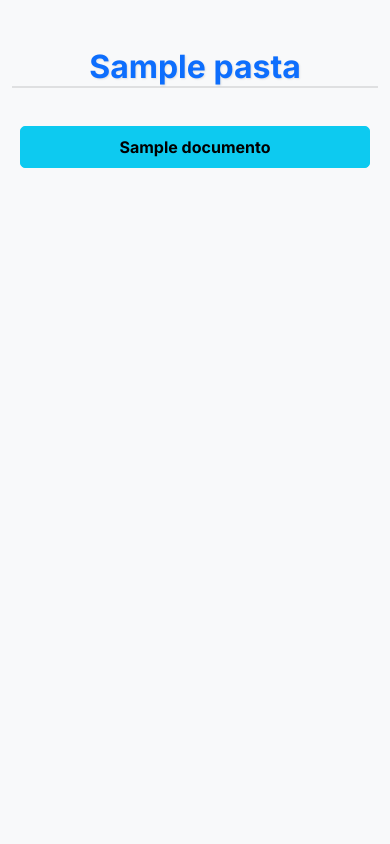
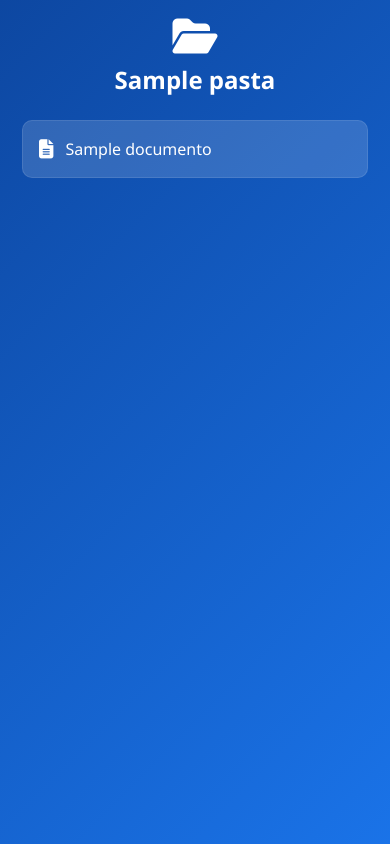
Before and after one commit to olucascdev/MyDocs, a PHP site: page /pages/visualizar_pasta.php?id=1 in a window 390 px wide. Run offline with PHP 8.4, Linux system fonts and the light colour scheme; tables that the repository leaves empty or names only in its code hold one stand-in row (values such as "Sample post"); some libraries are stand-ins or nearby versions.

Commit message:
😎Atualizado Css da visualização da pasta (mobile)

```diff
--- /dev/null
+++ b/assets/css/visualizar_pasta.css
@@ -0,0 +1,133 @@
+/* Variáveis de cor */
+:root {
+    --primary-color: #1a73e8;
+    --primary-dark: #0d47a1;
+    --primary-light: #e8f0fe;
+    --text-color: #ffffff;
+    --button-bg: rgba(255, 255, 255, 0.15);
+    --button-hover: rgba(255, 255, 255, 0.25);
+}
+
+/* Estilos base - Mobile First */
+body {
+    font-family: 'Segoe UI', Tahoma, Geneva, Verdana, sans-serif;
+    background: linear-gradient(135deg, #0d47a1 0%, #1a73e8 100%);
+    color: var(--text-color);
+    min-height: 100vh;
+    margin: 0;
+    padding: 0;
+}
+
+.container {
+    padding-top: 20px;
+    padding-bottom: 20px;
+}
+
+/* Cabeçalho da pasta */
+.pasta-header {
+    text-align: center;
+    margin-bottom: 25px;
+    padding: 0 10px;
+}
+
+.folder-icon {
+    font-size: 2.5rem;
+    margin-bottom: 10px;
+    color: var(--text-color);
+    display: block;
+}
+
+.pasta-title {
+    font-weight: 600;
+    font-size: 1.5rem;
+    margin: 0;
+    word-break: break-word;
+    color: var(--text-color);
+}
+
+/* Lista de documentos */
+.documents-list {
+    display: flex;
+    flex-direction: column;
+    gap: 12px;
+    padding: 0 10px;
+    margin-bottom: 20px;
+}
+
+/* Estado vazio */
+.empty-state {
+    text-align: center;
+    padding: 30px 20px;
+    background-color: var(--button-bg);
+    border-radius: 10px;
+    margin-top: 20px;
+}
+
+/* Botões de documento */
+.document-button {
+    display: flex;
+    align-items: center;
+    width: 100%;
+    padding: 16px;
+    background-color: var(--button-bg);
+    color: var(--text-color);
+    border-radius: 10px;
+    text-decoration: none;
+    transition: all 0.2s ease;
+    border: 1px solid rgba(255, 255, 255, 0.1);
+}
+
+.document-button:hover,
+.document-button:focus {
+    background-color: var(--button-hover);
+    transform: translateY(-2px);
+}
+
+.document-button i {
+    font-size: 1.2rem;
+    margin-right: 12px;
+    flex-shrink: 0;
+}
+
+.document-button span {
+    font-size: 1rem;
+    word-break: break-word;
+    overflow: hidden;
+    text-overflow: ellipsis;
+}
+
+/* Adaptações para telas muito pequenas */
+@media (max-width: 320px) {
+    .document-button {
+        padding: 12px;
+    }
+
+    .document-button i {
+        font-size: 1rem;
+        margin-right: 8px;
+    }
+
+    .document-button span {
+        font-size: 0.9rem;
+    }
+}
+
+/* Adaptações para tablets e acima (apenas por precaução) */
+@media (min-width: 768px) {
+    .container {
+        max-width: 540px;
+        margin: 0 auto;
+    }
+
+    .pasta-header {
+        margin-bottom: 30px;
+    }
+
+    .folder-icon {
+        font-size: 3rem;
+    }
+
+    .pasta-title {
+        font-size: 1.8rem;
+    }
+}
--- a/gerenciador.php
+++ b/gerenciador.php
@@ -53,9 +53,10 @@ $pastas = $pdo->query("SELECT * FROM pastas ORDER BY criado_em DESC LIMIT $inici
                         <td><?php echo date("d/m/Y", strtotime($pasta['criado_em'])); ?></td>
                         <td class="text-center d-flex justify-content-center">
                             <a href="pasta.php?id=<?= $pasta['id'] ?>" class="btn btn-success btn-sm me-2">Acessar</a>
+                            <a href="pages/visualizar_qrcode.php?id=<?= $pasta['id'] ?>" class="btn btn-info btn-sm">Ver QR Code</a>
                             <a href="actions/editar_pasta.php?id=<?= $pasta['id'] ?>" class="btn btn-warning btn-sm me-2">Editar</a>
                             <a href="actions/deletar_pasta.php?id=<?= $pasta['id'] ?>" class="btn btn-danger btn-sm me-2" onclick="return confirm('Excluir pasta?')">Excluir</a>
-                            <a href="pages/visualizar_qrcode.php?id=<?= $pasta['id'] ?>" class="btn btn-info btn-sm">Ver QR Code</a>
+
                         </td>
                     </tr>
                     <?php endforeach; ?>
--- a/home.php
+++ b/home.php
@@ -67,7 +67,10 @@ $total_pastas = $result['total_pastas'];
                 <p class="card-text" style="font-size: 2rem;"><?php echo $total_pastas; ?></p>
               </div>
             </div>
-          </div>
+        </div>
+
+
+
         </div>
         <div class="row">
           <div class="col-12">
--- a/pages/visualizar_pasta.php
+++ b/pages/visualizar_pasta.php
@@ -29,23 +29,30 @@ $documentos = $documentos->fetchAll();
     <meta name="viewport" content="width=device-width, initial-scale=1">
     <title><?= $pasta['nome'] ?></title>
     <link rel="stylesheet" href="https://cdn.jsdelivr.net/npm/bootstrap@5.3.0/dist/css/bootstrap.min.css">
-    <link rel="stylesheet" href="../assets/css/style.css">
+    <link rel="stylesheet" href="https://cdnjs.cloudflare.com/ajax/libs/font-awesome/6.4.0/css/all.min.css">
+    <link rel="stylesheet" href="../assets/css/visualizar_pasta.css">
 </head>
-<body class="bg-light">
-    <div class="container mt-5 text-center">
-        <h2 class="text-primary"><?= $pasta['nome'] ?></h2>
-
-        <!-- Exibindo os documentos da pasta como links -->
-        <div class="d-flex flex-wrap justify-content-center mt-4">
-            <?php foreach ($documentos as $documento): ?>
-                <a href="../uploads/<?= $documento['nome_arquivo'] ?>" target="_blank" class="btn btn-info btn-lg m-2">
-                    <?= $documento['nome_arquivo'] ?>
-                </a>
-
-            <?php endforeach; ?>
+<body>
+    <div class="container py-3">
+        <div class="pasta-header">
+            <i class="fas fa-folder-open folder-icon"></i>
+            <h2 class="pasta-title"><?= $pasta['nome'] ?></h2>
         </div>
 
-
+        <div class="documents-list">
+            <?php if (empty($documentos)): ?>
+                <div class="empty-state">
+                    <p>Nenhum documento encontrado nesta pasta.</p>
+                </div>
+            <?php else: ?>
+                <?php foreach ($documentos as $documento): ?>
+                    <a href="../uploads/<?= $documento['nome_arquivo'] ?>" target="_blank" class="document-button">
+                        <i class="fas fa-file-alt"></i>
+                        <span><?= $documento['nome_arquivo'] ?></span>
+                    </a>
+                <?php endforeach; ?>
+            <?php endif; ?>
+        </div>
     </div>
 
     <script src="https://cdn.jsdelivr.net/npm/bootstrap@5.3.0/dist/js/bootstrap.bundle.min.js"></script>
```
Also changed, not shown: uploads/qrcode_34.png (added).
